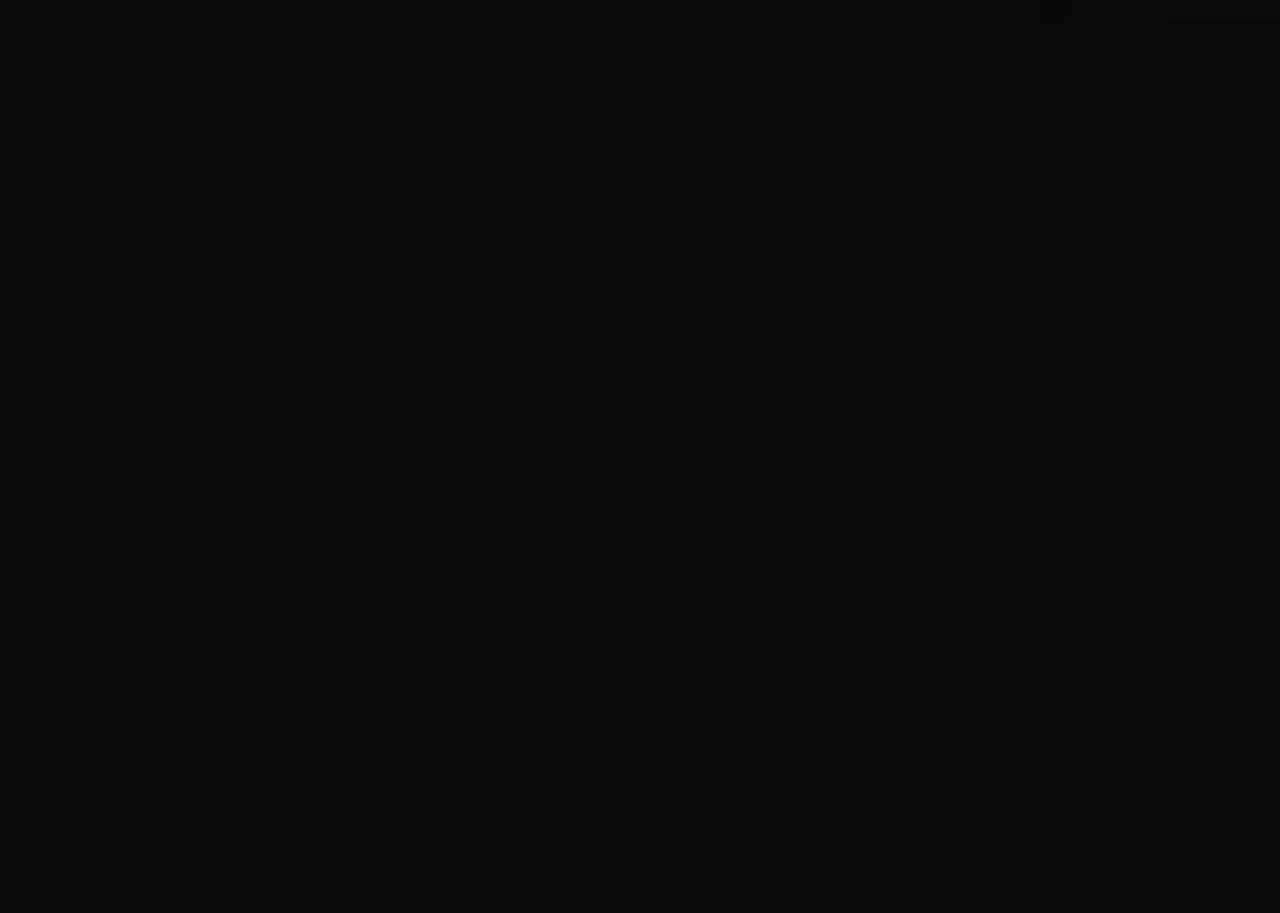
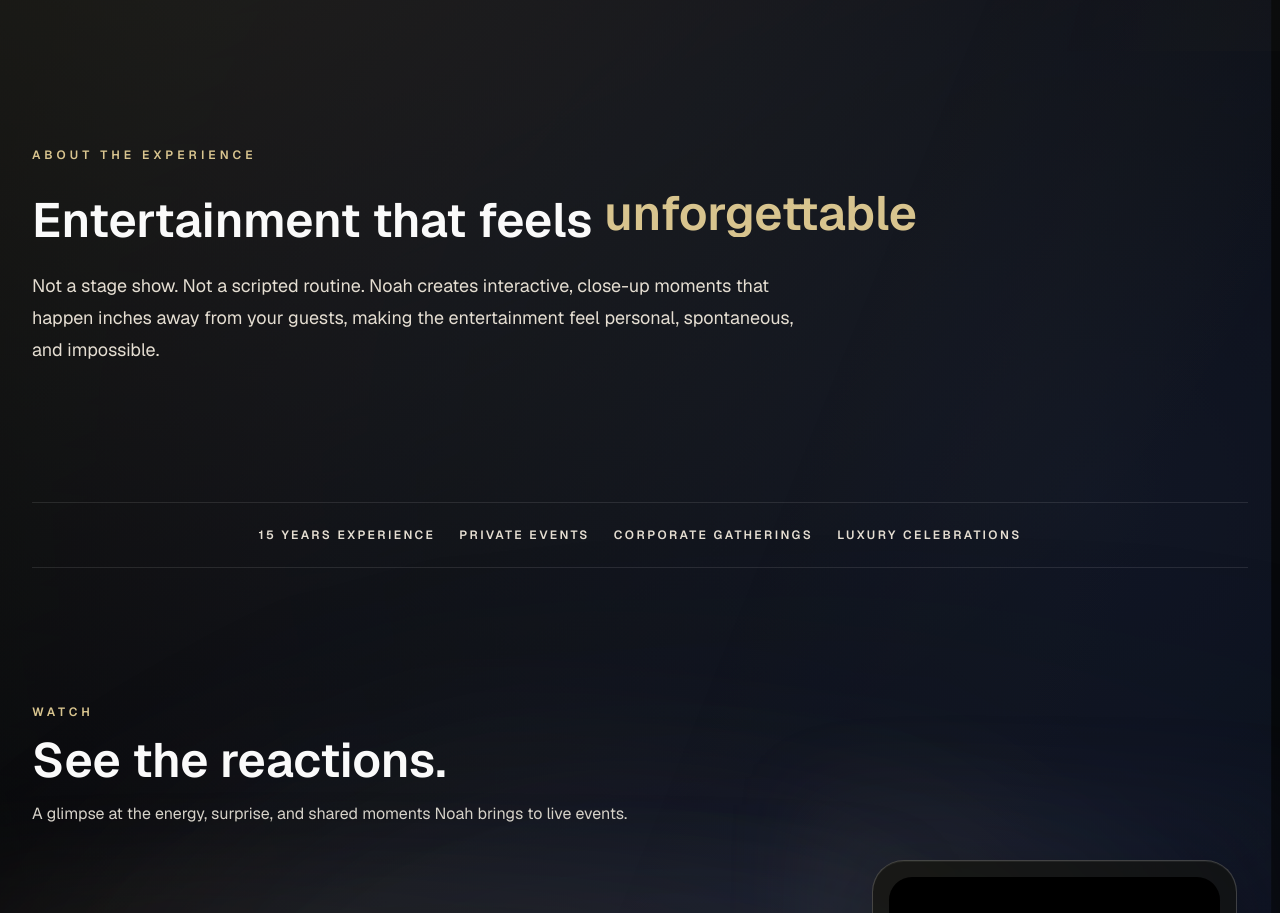
Before and after one commit to nyahney/noah-magic-site, a Next.js app: page / in a window 1280 px wide. Shown: the part 860-1773 px from the top of the page. Built offline with nearby package versions, Linux system fonts and the light colour scheme; grey boxes are pictures that could not be loaded.

Commit message:
Polish homepage visuals and gallery CTA

```diff
--- a/app/contact/page.tsx
+++ b/app/contact/page.tsx
@@ -17,7 +17,7 @@ const bookingDetails = [
 export default function ContactPage() {
   return (
     <section className="relative overflow-hidden px-5 py-12 sm:px-8 sm:py-20">
-      <div className="absolute inset-x-0 top-0 -z-10 h-96 bg-[radial-gradient(circle_at_20%_0%,rgba(217,197,143,0.16),transparent_34%),radial-gradient(circle_at_85%_10%,rgba(82,109,199,0.2),transparent_34%)]" />
+      <div className="absolute inset-x-0 top-0 -z-10 h-[32rem] bg-[radial-gradient(circle_at_20%_0%,rgba(217,197,143,0.13),transparent_42%),radial-gradient(circle_at_85%_10%,rgba(82,109,199,0.15),transparent_42%)] [mask-image:linear-gradient(to_bottom,black_0%,black_58%,transparent_100%)]" />
       <div className="mx-auto grid max-w-7xl gap-10 lg:grid-cols-[0.85fr_1.15fr] lg:gap-12">
         <div>
           <p className="text-xs font-semibold uppercase tracking-[0.36em] text-[#d9c58f]">
--- a/app/gallery/page.tsx
+++ b/app/gallery/page.tsx
@@ -87,7 +87,7 @@ const galleryItems: GalleryItem[] = [
 export default function GalleryPage() {
   return (
     <section className="relative overflow-hidden px-5 py-12 sm:px-8 sm:py-20">
-      <div className="absolute inset-x-0 top-0 -z-10 h-80 bg-[radial-gradient(circle_at_20%_0%,rgba(217,197,143,0.16),transparent_34%),radial-gradient(circle_at_90%_0%,rgba(82,109,199,0.18),transparent_34%)]" />
+      <div className="absolute inset-x-0 top-0 -z-10 h-[28rem] bg-[radial-gradient(circle_at_20%_0%,rgba(217,197,143,0.13),transparent_42%),radial-gradient(circle_at_90%_0%,rgba(82,109,199,0.14),transparent_42%)] [mask-image:linear-gradient(to_bottom,black_0%,black_58%,transparent_100%)]" />
       <div className="mx-auto max-w-7xl">
         <div className="max-w-3xl">
           <p className="text-xs font-semibold uppercase tracking-[0.36em] text-[#d9c58f]">
--- a/app/globals.css
+++ b/app/globals.css
@@ -16,6 +16,18 @@ body {
   background: var(--background);
   color: var(--foreground);
   font-family: var(--font-geist-sans), Arial, Helvetica, sans-serif;
+}
+
+:where(main, footer) .text-zinc-400 {
+  color: #d7d3ca;
+}
+
+:where(main, footer) .text-zinc-300 {
+  color: #e5ded2;
+}
+
+:where(main, footer) .text-zinc-200 {
+  color: #f0ece4;
 }
 
 ::selection {
@@ -64,12 +76,178 @@ html {
   background-size: 220% 100%;
 }
 
+.home-canvas {
+  isolation: isolate;
+  overflow: hidden;
+  position: relative;
+}
+
+.home-canvas::before {
+  animation: ambient-shift 34s ease-in-out infinite alternate;
+  background:
+    radial-gradient(circle at 16% 14%, rgba(217, 197, 143, 0.13), transparent 24%),
+    radial-gradient(circle at 86% 28%, rgba(82, 109, 199, 0.13), transparent 26%),
+    radial-gradient(circle at 22% 58%, rgba(115, 74, 140, 0.08), transparent 24%),
+    radial-gradient(circle at 82% 78%, rgba(217, 197, 143, 0.08), transparent 22%),
+    linear-gradient(155deg, rgba(7, 8, 10, 0), rgba(12, 15, 20, 0.36) 45%, rgba(7, 8, 10, 0));
+  content: "";
+  inset: -6% 0;
+  pointer-events: none;
+  position: absolute;
+  z-index: -2;
+}
+
+.home-canvas::after {
+  animation: light-sweep 30s ease-in-out infinite;
+  background: linear-gradient(
+    112deg,
+    transparent 0%,
+    transparent 44%,
+    rgba(217, 197, 143, 0.035) 50%,
+    rgba(82, 109, 199, 0.03) 55%,
+    transparent 66%,
+    transparent 100%
+  );
+  background-size: 260% 100%;
+  content: "";
+  inset: 0;
+  opacity: 0.42;
+  pointer-events: none;
+  position: absolute;
+  z-index: -1;
+}
+
+.premium-frame {
+  position: relative;
+}
+
+.premium-frame::before {
+  background:
+    radial-gradient(ellipse at 18% 18%, rgba(217, 197, 143, 0.1), transparent 64%),
+    radial-gradient(ellipse at 84% 24%, rgba(82, 109, 199, 0.09), transparent 66%);
+  content: "";
+  filter: blur(42px);
+  inset: -84px;
+  opacity: 0.5;
+  pointer-events: none;
+  position: absolute;
+  z-index: -1;
+}
+
+.localized-glow {
+  position: relative;
+}
+
+.localized-glow::before {
+  animation: ambient-shift 28s ease-in-out infinite alternate;
+  background:
+    radial-gradient(ellipse at 24% 50%, rgba(217, 197, 143, 0.075), transparent 66%),
+    radial-gradient(ellipse at 78% 50%, rgba(82, 109, 199, 0.08), transparent 68%),
+    radial-gradient(ellipse at 52% 62%, rgba(115, 74, 140, 0.038), transparent 70%);
+  content: "";
+  filter: blur(62px);
+  inset: -170px -12vw;
+  mask-image: radial-gradient(ellipse at center, black 0%, black 34%, transparent 70%);
+  pointer-events: none;
+  position: absolute;
+  z-index: -1;
+}
+
+.localized-glow::after {
+  animation: ambient-shift 36s ease-in-out infinite alternate-reverse;
+  background:
+    radial-gradient(ellipse at 40% 55%, rgba(217, 197, 143, 0.04), transparent 68%),
+    radial-gradient(ellipse at 66% 42%, rgba(82, 109, 199, 0.045), transparent 70%);
+  content: "";
+  filter: blur(70px);
+  inset: -140px -10vw;
+  opacity: 0.58;
+  pointer-events: none;
+  position: absolute;
+  z-index: -1;
+}
+
+.warm-trust-glow {
+  position: relative;
+}
+
+.warm-trust-glow::before {
+  background:
+    radial-gradient(ellipse at 48% 42%, rgba(217, 197, 143, 0.12), transparent 64%),
+    radial-gradient(ellipse at 82% 56%, rgba(82, 109, 199, 0.055), transparent 58%);
+  content: "";
+  filter: blur(12px);
+  inset: -64px -20px;
+  pointer-events: none;
+  position: absolute;
+  z-index: -1;
+}
+
+.closing-glow {
+  position: relative;
+}
+
+.closing-glow::before {
+  animation: ambient-shift 30s ease-in-out infinite alternate;
+  background:
+    radial-gradient(circle at 44% 35%, rgba(217, 197, 143, 0.26), transparent 46%),
+    radial-gradient(circle at 72% 72%, rgba(82, 109, 199, 0.17), transparent 46%);
+  content: "";
+  filter: blur(22px);
+  inset: -102px -22px;
+  mask-image: radial-gradient(ellipse at center, black 0%, black 52%, transparent 80%);
+  pointer-events: none;
+  position: absolute;
+  z-index: -1;
+}
+
+.final-cta-panel {
+  color: inherit;
+}
+
+.final-cta-panel .cta-glow {
+  box-shadow:
+    0 0 0 1px rgba(217, 197, 143, 0.2),
+    0 18px 38px rgba(0, 0, 0, 0.24),
+    0 0 22px rgba(217, 197, 143, 0.08);
+}
+
+.cta-glow {
+  transition:
+    box-shadow 220ms ease,
+    background-color 220ms ease,
+    border-color 220ms ease,
+    color 220ms ease,
+    transform 220ms ease;
+}
+
+.cta-glow:hover {
+  box-shadow: 0 0 30px rgba(217, 197, 143, 0.18);
+  transform: translateY(-1px);
+}
+
 .float-slow {
   animation: float-slow 7s ease-in-out infinite;
 }
 
 .float-slower {
   animation: float-slow 9s ease-in-out infinite reverse;
+}
+
+.stagger-in {
+  animation: reveal 760ms ease both;
+}
+
+.stagger-1 {
+  animation-delay: 120ms;
+}
+
+.stagger-2 {
+  animation-delay: 220ms;
+}
+
+.stagger-3 {
+  animation-delay: 320ms;
 }
 
 .rotating-word {
@@ -82,7 +260,7 @@ html {
 }
 
 .rotating-word span {
-  animation: rotate-word 22s cubic-bezier(0.77, 0, 0.18, 1) infinite;
+  animation: rotate-word 12s cubic-bezier(0.77, 0, 0.18, 1) infinite;
   left: 0;
   opacity: 0;
   position: absolute;
@@ -92,15 +270,15 @@ html {
 }
 
 .rotating-word span:nth-child(2) {
-  animation-delay: 5.5s;
+  animation-delay: 3s;
 }
 
 .rotating-word span:nth-child(3) {
-  animation-delay: 11s;
+  animation-delay: 6s;
 }
 
 .rotating-word span:nth-child(4) {
-  animation-delay: 16.5s;
+  animation-delay: 9s;
 }
 
 .lift-glow {
@@ -115,6 +293,19 @@ html {
 .lift-glow:hover {
   box-shadow: 0 18px 42px rgba(217, 197, 143, 0.1);
   transform: translateY(-3px);
+}
+
+.media-card {
+  box-shadow:
+    0 24px 70px rgba(0, 0, 0, 0.34),
+    inset 0 1px 0 rgba(255, 255, 255, 0.06);
+}
+
+.media-card:hover {
+  box-shadow:
+    0 28px 86px rgba(0, 0, 0, 0.42),
+    0 0 42px rgba(217, 197, 143, 0.08),
+    inset 0 1px 0 rgba(255, 255, 255, 0.08);
 }
 
 @keyframes reveal {
@@ -193,6 +384,11 @@ html {
   .ambient-shift,
   .hero-ambient,
   .light-sweep,
+  .home-canvas::before,
+  .home-canvas::after,
+  .localized-glow::before,
+  .localized-glow::after,
+  .closing-glow::before,
   .float-slow,
   .float-slower,
   .reveal,
@@ -204,6 +400,18 @@ html {
   .rotating-word span:first-child {
     opacity: 1;
     transform: none;
+  }
+}
+
+@media (max-width: 767px) {
+  .float-slow,
+  .float-slower {
+    animation: none;
+  }
+
+  .home-canvas::before,
+  .home-canvas::after {
+    opacity: 0.34;
   }
 }
 
--- a/app/page.tsx
+++ b/app/page.tsx
@@ -2,7 +2,7 @@ import Image from "next/image";
 import Link from "next/link";
 import type { CSSProperties } from "react";
 
-const featureImage = "/media/main-picture.jpg";
+const featureImage = "/media/new-website-main-pic.jpg";
 
 const trustItems = [
   "15 Years Experience",
@@ -89,9 +89,8 @@ const googleReviewsUrl =
 
 export default function Home() {
   return (
-    <>
-      <section className="relative overflow-hidden px-5 py-12 sm:px-8 sm:py-18 lg:py-24">
-        <div className="hero-ambient absolute inset-0 -z-20 bg-[radial-gradient(circle_at_16%_18%,rgba(204,163,86,0.25),transparent_28%),radial-gradient(circle_at_88%_14%,rgba(82,109,199,0.26),transparent_32%)]" />
+    <div className="home-canvas">
+      <section className="relative overflow-hidden px-5 py-14 sm:px-8 sm:py-20 lg:py-28">
         <div className="light-sweep pointer-events-none absolute inset-0 -z-10" />
         <div className="mx-auto grid max-w-7xl gap-8 lg:grid-cols-[0.95fr_1.05fr] lg:items-center">
           <div className="reveal max-w-3xl">
@@ -108,13 +107,13 @@ export default function Home() {
             <div className="mt-8 flex flex-col gap-3 sm:flex-row">
               <Link
                 href="/contact"
-                className="inline-flex h-12 items-center justify-center bg-[#d9c58f] px-7 text-sm font-semibold uppercase tracking-[0.17em] text-black transition hover:bg-zinc-100 hover:shadow-[0_0_28px_rgba(217,197,143,0.2)]"
+                className="cta-glow inline-flex h-12 items-center justify-center bg-[#d9c58f] px-7 text-sm font-semibold uppercase tracking-[0.17em] text-black transition hover:bg-zinc-100"
               >
                 Check Availability
               </Link>
               <Link
                 href="#watch"
-                className="inline-flex h-12 items-center justify-center border border-white/20 bg-white/[0.03] px-7 text-sm font-semibold uppercase tracking-[0.17em] text-zinc-100 transition hover:border-[#d9c58f] hover:text-[#d9c58f]"
+                className="cta-glow inline-flex h-12 items-center justify-center border border-white/20 bg-white/[0.03] px-7 text-sm font-semibold uppercase tracking-[0.17em] text-zinc-100 transition hover:border-[#d9c58f] hover:text-[#d9c58f]"
               >
                 Watch the Reel
               </Link>
@@ -122,7 +121,7 @@ export default function Home() {
           </div>
 
           <div className="reveal-delay relative min-h-[430px] sm:min-h-[620px]">
-            <div className="absolute -inset-6 -z-10 bg-[radial-gradient(circle,rgba(217,197,143,0.2),transparent_56%)] blur-2xl" />
+            <div className="absolute -inset-8 -z-10 bg-[radial-gradient(circle_at_45%_35%,rgba(217,197,143,0.24),transparent_54%),radial-gradient(circle_at_80%_18%,rgba(82,109,199,0.16),transparent_44%)] blur-2xl" />
             <div className="absolute left-0 top-0 w-[74%] overflow-hidden rounded-[1.4rem] border border-white/10 bg-[#10100c]/70 p-2 shadow-2xl shadow-black/50 sm:p-3">
               <div className="relative aspect-[4/5] overflow-hidden rounded-[1rem]">
                 <Image
@@ -182,13 +181,13 @@ export default function Home() {
         </div>
       </section>
 
-      <section className="scroll-reveal px-5 py-12 sm:px-8 sm:py-16">
-        <div className="mx-auto grid max-w-7xl gap-8 border-y border-white/10 py-10 lg:grid-cols-[0.78fr_1.22fr] lg:items-center">
+      <section className="scroll-reveal px-5 py-16 sm:px-8 sm:py-24">
+        <div className="mx-auto max-w-7xl">
+          <div className="max-w-5xl">
             <p className="text-xs font-semibold uppercase tracking-[0.34em] text-[#d9c58f]">
               About the experience
             </p>
-          <div>
-            <h2 className="text-3xl font-semibold leading-tight text-zinc-50 sm:text-5xl">
+            <h2 className="mt-5 text-3xl font-semibold leading-tight text-zinc-50 sm:text-5xl">
                 Entertainment that feels{" "}
                 <span className="rotating-word text-[#d9c58f]">
                   <span className="block">personal</span>
@@ -197,7 +196,7 @@ export default function Home() {
                   <span className="block">effortless</span>
                 </span>
               </h2>
-            <p className="mt-5 text-base leading-8 text-zinc-300 sm:text-lg">
+              <p className="mt-5 max-w-3xl text-base leading-8 text-zinc-300 sm:text-lg">
                 Not a stage show. Not a scripted routine. Noah creates
                 interactive, close-up moments that happen inches away from your
                 guests, making the entertainment feel personal, spontaneous, and
@@ -207,37 +206,42 @@ export default function Home() {
         </div>
       </section>
 
-      <section className="scroll-reveal px-5 py-5 sm:px-8">
-        <div className="mx-auto flex max-w-7xl flex-wrap justify-center gap-x-4 gap-y-3 border-y border-white/10 bg-white/[0.025] px-5 py-5 text-center text-xs font-semibold uppercase tracking-[0.2em] text-zinc-300 sm:gap-x-6">
+      <section className="scroll-reveal px-5 py-8 sm:px-8 sm:py-10">
+        <div className="mx-auto flex max-w-7xl flex-wrap justify-center gap-x-4 gap-y-3 border-y border-white/10 px-5 py-6 text-center text-xs font-semibold uppercase tracking-[0.2em] text-zinc-300 sm:gap-x-6">
           {trustItems.map((item) => (
             <span key={item}>{item}</span>
           ))}
         </div>
       </section>
 
-      <section id="watch" className="scroll-reveal px-5 py-12 sm:px-8 sm:py-16">
-        <div className="mx-auto max-w-7xl">
+      <section
+        id="watch"
+        className="scroll-reveal px-5 py-16 sm:px-8 sm:py-24"
+      >
+        <div className="localized-glow mx-auto max-w-7xl">
           <div className="mb-8 flex flex-col gap-4 sm:flex-row sm:items-end sm:justify-between">
             <div>
-              <p className="text-xs font-semibold uppercase tracking-[0.34em] text-[#d9c58f]">
+              <p className="stagger-in text-xs font-semibold uppercase tracking-[0.34em] text-[#d9c58f]">
                 Watch
               </p>
-              <h2 className="mt-4 text-3xl font-semibold text-zinc-50 sm:text-5xl">
+              <h2 className="stagger-in stagger-1 mt-4 text-3xl font-semibold text-zinc-50 sm:text-5xl">
                 See the reactions.
               </h2>
-              <p className="mt-4 max-w-2xl text-base leading-7 text-zinc-400">
+              <p className="stagger-in stagger-2 mt-4 max-w-2xl text-base leading-7 text-zinc-400">
                 A glimpse at the energy, surprise, and shared moments Noah
                 brings to live events.
               </p>
             </div>
           </div>
           <div className="grid gap-6 lg:grid-cols-[1.35fr_0.65fr] lg:items-center">
-            {featuredVideos.map((video) => (
+            {featuredVideos.map((video, index) => (
               <figure
                 key={video.embedUrl}
-                className={`group border border-white/10 bg-[#10100c]/75 p-3 shadow-2xl shadow-black/40 transition hover:border-[#d9c58f]/40 sm:p-4 ${
+                className={`premium-frame stagger-in ${
+                  index === 0 ? "stagger-2" : "stagger-3"
+                } media-card group border border-white/15 bg-[#10100c]/86 p-3 shadow-2xl shadow-black/40 transition hover:border-[#d9c58f]/50 sm:p-4 ${
                   video.aspect === "vertical"
-                    ? "mx-auto w-full max-w-[330px] rounded-[2rem] border-white/15 bg-[#07080a] p-3 sm:max-w-[365px]"
+                    ? "mx-auto w-full max-w-[330px] rounded-[2rem] border-white/20 bg-[#07080a] p-3 sm:max-w-[365px]"
                     : ""
                 }`}
               >
@@ -271,7 +275,7 @@ export default function Home() {
         </div>
       </section>
 
-      <section className="scroll-reveal px-5 py-12 sm:px-8 sm:py-16">
+      <section className="scroll-reveal px-5 py-16 sm:px-8 sm:py-20">
         <div className="mx-auto max-w-7xl">
           <div className="max-w-3xl">
             <p className="text-xs font-semibold uppercase tracking-[0.34em] text-[#d9c58f]">
@@ -300,8 +304,8 @@ export default function Home() {
         </div>
       </section>
 
-      <section className="scroll-reveal px-5 py-12 sm:px-8 sm:py-16">
-        <div className="mx-auto max-w-7xl">
+      <section className="scroll-reveal px-5 py-16 sm:px-8 sm:py-20">
+        <div className="warm-trust-glow mx-auto max-w-7xl">
           <div className="mb-8 max-w-3xl">
             <p className="text-xs font-semibold uppercase tracking-[0.34em] text-[#d9c58f]">
               Testimonials
@@ -314,10 +318,10 @@ export default function Home() {
             {testimonials.map((review) => (
               <blockquote
                 key={review.name}
-                className="lift-glow border border-white/10 bg-[#10100c]/70 p-6 text-base leading-7 text-zinc-300 hover:border-[#d9c58f]/35"
+                className="lift-glow border border-white/10 bg-[#10100c]/72 p-6 text-base leading-7 text-zinc-300 hover:border-[#d9c58f]/40 hover:shadow-[0_0_38px_rgba(217,197,143,0.08)]"
               >
                 <div
-                  className="mb-5 flex gap-1 text-[#d9c58f]"
+                  className="mb-5 flex gap-1 text-[#d9c58f] drop-shadow-[0_0_10px_rgba(217,197,143,0.2)]"
                   aria-label="5 out of 5 stars"
                 >
                   {Array.from({ length: 5 }).map((_, index) => (
@@ -351,9 +355,9 @@ export default function Home() {
         </div>
       </section>
 
-      <section className="scroll-reveal px-5 py-12 sm:px-8 sm:py-16">
+      <section className="scroll-reveal px-5 py-16 sm:px-8 sm:py-20">
         <div className="mx-auto max-w-7xl">
-          <div className="mb-8 flex flex-col gap-4 sm:flex-row sm:items-end sm:justify-between">
+          <div className="mb-8 max-w-3xl">
             <div>
               <p className="text-xs font-semibold uppercase tracking-[0.34em] text-[#d9c58f]">
                 Gallery
@@ -362,18 +366,12 @@ export default function Home() {
                 Moments with real energy.
               </h2>
             </div>
-            <Link
-              href="/gallery"
-              className="inline-flex h-11 items-center justify-center border border-white/15 px-5 text-xs font-semibold uppercase tracking-[0.18em] text-zinc-200 transition hover:border-[#d9c58f] hover:text-[#d9c58f]"
-            >
-              View Full Gallery
-            </Link>
           </div>
           <div className="grid auto-rows-[150px] grid-cols-2 gap-3 sm:auto-rows-[220px] lg:grid-cols-6">
             {galleryPreview.map((image, index) => (
               <div
                 key={image}
-                className={`relative overflow-hidden border border-white/10 bg-[#10100c] ${
+                className={`lift-glow relative overflow-hidden border border-white/10 bg-[#10100c] hover:border-[#d9c58f]/30 ${
                   index === 0 || index === 4 ? "lg:col-span-2 lg:row-span-2" : ""
                 }`}
               >
@@ -388,11 +386,19 @@ export default function Home() {
               </div>
             ))}
           </div>
+          <div className="mt-8 flex justify-center">
+            <Link
+              href="/gallery"
+              className="cta-glow inline-flex h-11 items-center justify-center border border-white/15 px-5 text-xs font-semibold uppercase tracking-[0.18em] text-zinc-200 transition hover:border-[#d9c58f] hover:text-[#d9c58f]"
+            >
+              View Full Gallery
+            </Link>
+          </div>
         </div>
       </section>
 
-      <section className="scroll-reveal px-5 pb-16 pt-8 sm:px-8 sm:pb-24">
-        <div className="mx-auto max-w-7xl overflow-hidden border border-white/10 bg-[radial-gradient(circle_at_20%_0%,rgba(217,197,143,0.18),transparent_35%),linear-gradient(135deg,rgba(255,255,255,0.07),rgba(255,255,255,0.02))] px-6 py-10 sm:px-10 sm:py-14">
+      <section className="scroll-reveal px-5 pb-20 pt-10 sm:px-8 sm:pb-28">
+        <div className="final-cta-panel closing-glow mx-auto max-w-7xl overflow-hidden border border-[#d9c58f]/42 bg-[linear-gradient(135deg,rgba(255,255,255,0.16),rgba(255,255,255,0.065))] px-6 py-10 shadow-2xl shadow-black/25 sm:px-10 sm:py-14">
           <div className="max-w-3xl">
             <h2 className="text-3xl font-semibold text-zinc-50 sm:text-6xl">
               Make your event unforgettable.
@@ -403,13 +409,13 @@ export default function Home() {
             </p>
             <Link
               href="/contact"
-              className="mt-8 inline-flex h-12 items-center justify-center bg-[#d9c58f] px-7 text-sm font-semibold uppercase tracking-[0.17em] text-black transition hover:bg-zinc-100"
+              className="cta-glow mt-8 inline-flex h-12 items-center justify-center bg-[#ead39a] px-7 text-sm font-semibold uppercase tracking-[0.17em] text-black transition hover:bg-[#f2e0b5]"
             >
               Check Availability
             </Link>
           </div>
         </div>
       </section>
-    </>
+    </div>
   );
 }
```
Also changed, not shown: 1 other file (tests, documents, lock files or other folders). Lines whose indentation alone changed are shown as unchanged.
